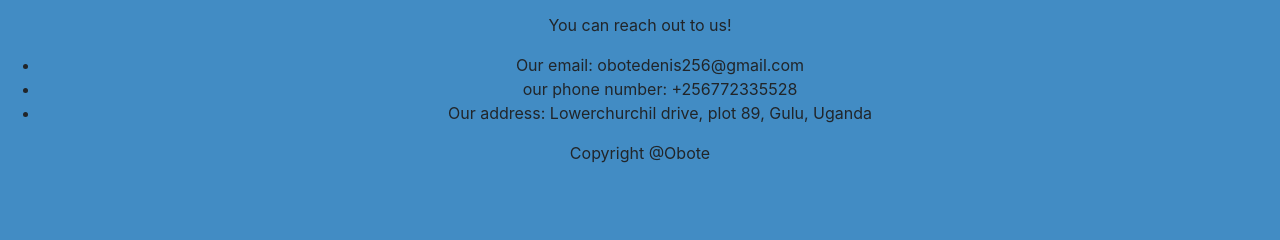
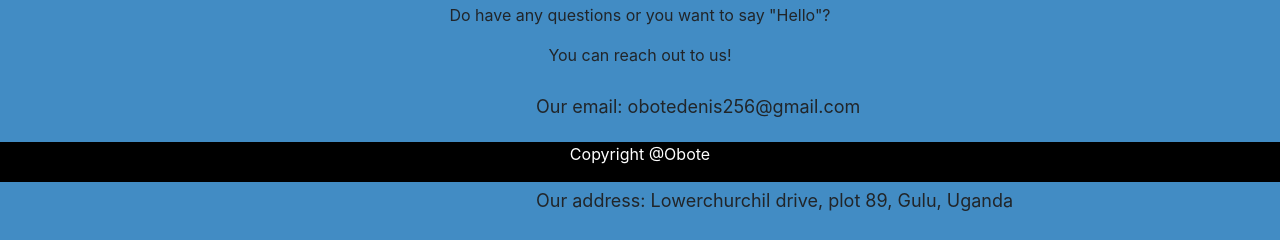
Before and after one commit to Obote/Awesome-books, a plain HTML site: page index.html in a window 1280 px wide. Shown: the part 618-858 px from the top of the page. Before the commit the page ends 800 px from the top, so only its background shows below. Drawn offline with nearby package versions, Linux system fonts and the light colour scheme.

Commit message:
Add contact page

```diff
--- a/index.html
+++ b/index.html
@@ -54,7 +54,7 @@
     </section>
     <script src="/javascript/index.js"></script>
 </body>
-<footer>
+<footer class="footer">
     <div>
         <p>Copyright @Obote</p>
     </div>
--- a/style/style.css
+++ b/style/style.css
@@ -35,3 +35,25 @@ body {
   text-decoration: none;
   color: antiquewhite;
 }
+
+.footer {
+  position: fixed;
+  left: 0;
+  bottom: 0;
+  width: 100%;
+  background-color: black;
+  color: white;
+  text-align: center;
+}
+
+.contact h1 {
+  padding-bottom: 30px;
+}
+
+.contact ul li {
+  list-style-type: none;
+  font-size: 18px;
+  padding: 10px 0;
+  text-align: left;
+  padding-left: 40%;
+}
```
